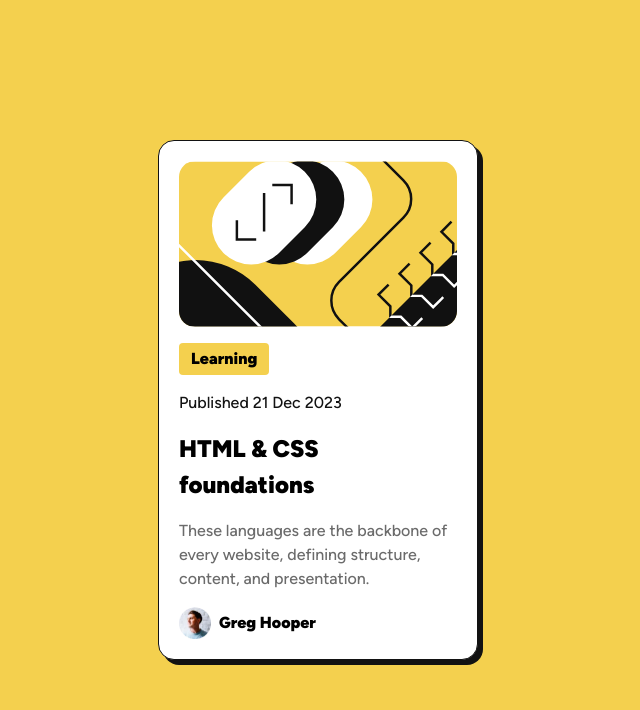
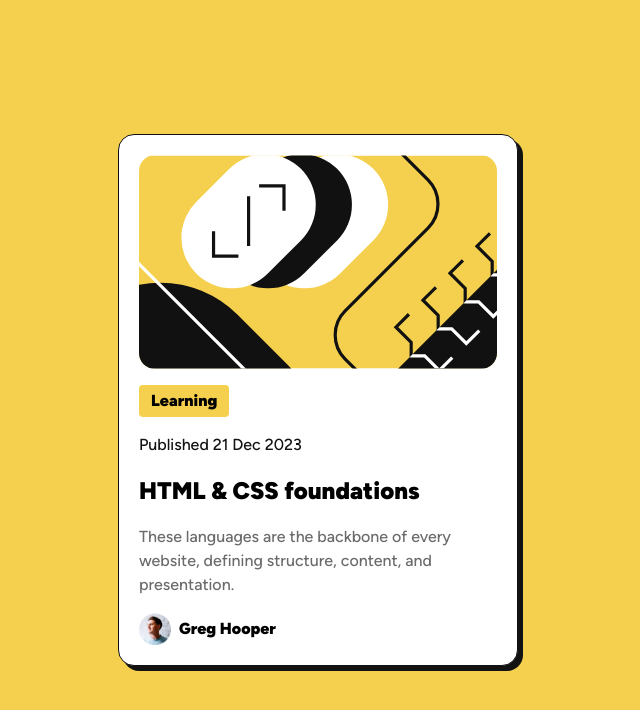
Before and after one commit to Gskds/blog-preview-card, a plain HTML site: page index.html in a window 1280 px wide. Shown: the whole page, without its empty margins (322-962 px from the left). Drawn offline with Linux system fonts and the light colour scheme.

Commit message:
update style.css

```diff
--- a/style.css
+++ b/style.css
@@ -88,8 +88,15 @@ body {
   box-shadow: 5px 5px 0px var(--crl-gray-950);
 }
 
+@media screen and (min-width: 48em) {
+  .course-card{
+    max-inline-size: 25rem;
+  }
+}
+
 .course-card__image {
   border-radius: 1rem;
+  width: 100%;
 }
 
 .course-card__badge {
```
